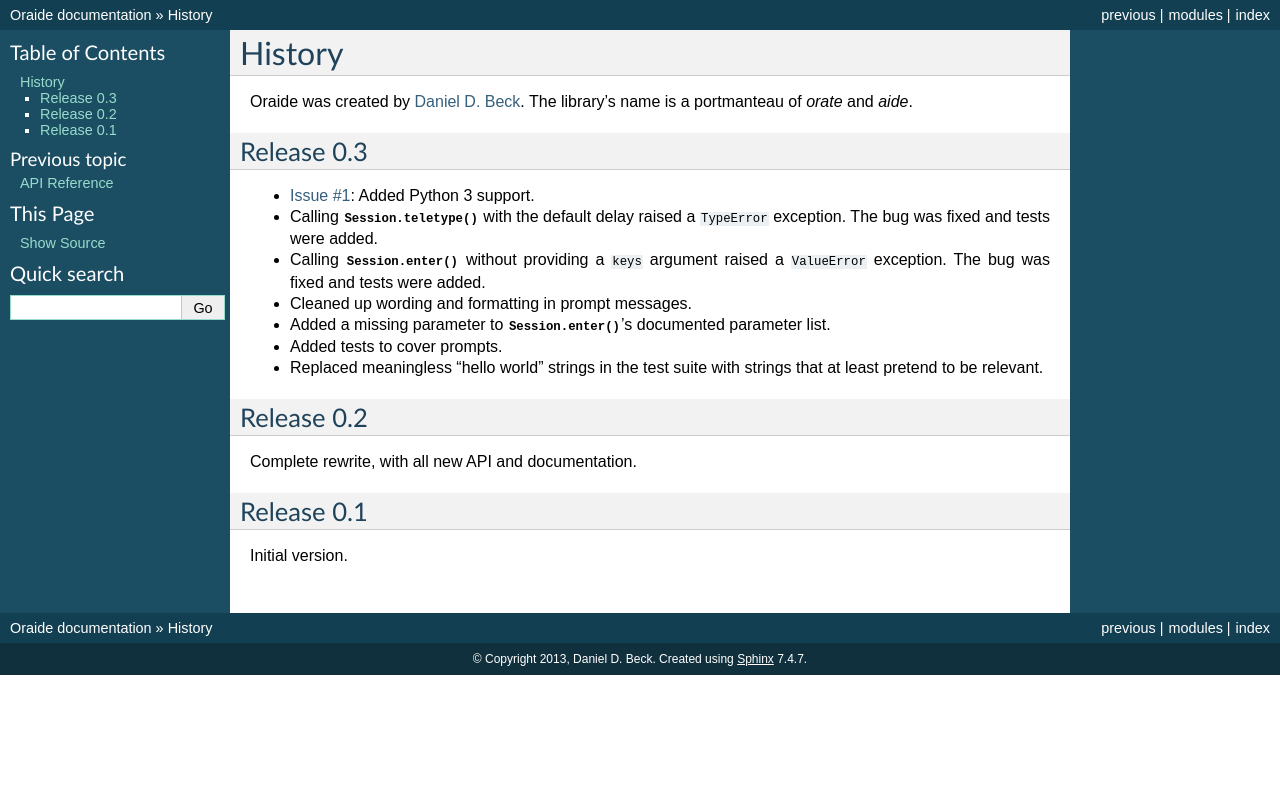
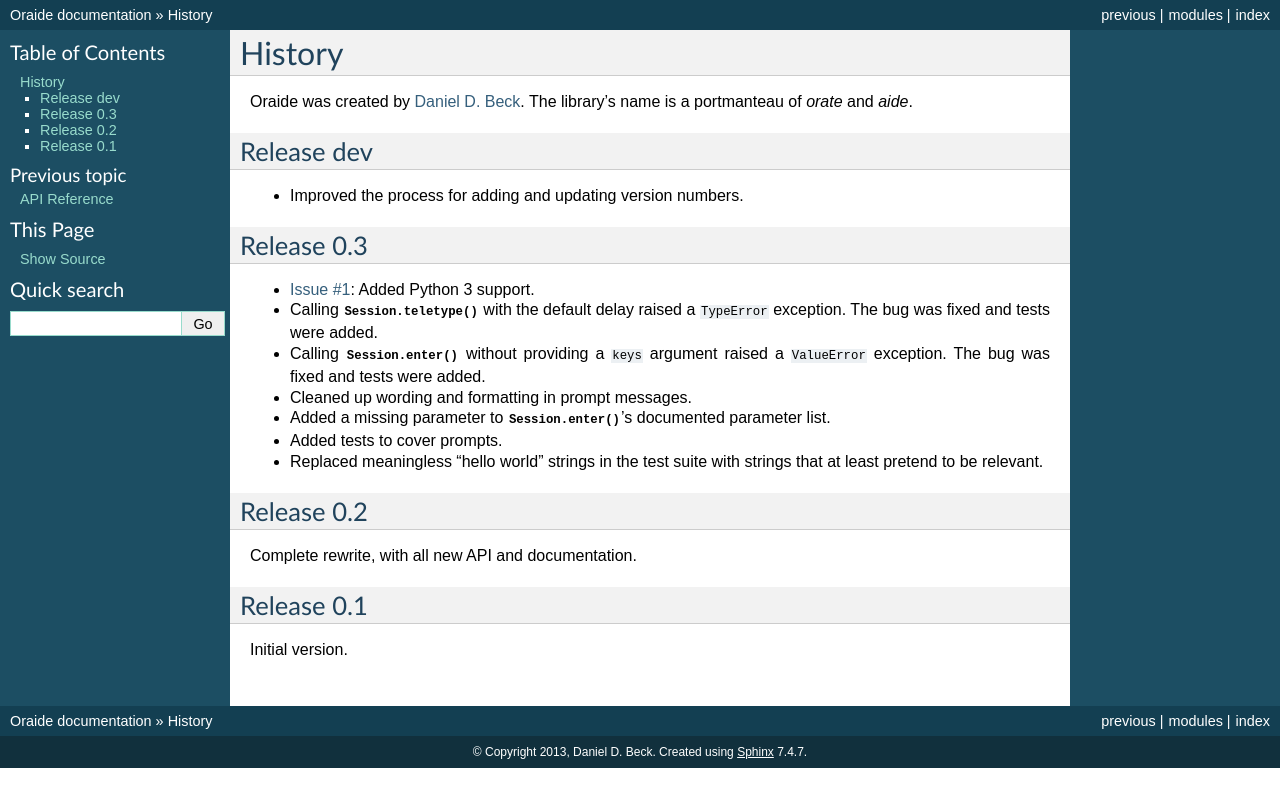
Before and after one commit to ddbeck/oraide, a Sphinx documentation site: the page built from docs/history.rst, in a window 1280 px wide. Shown: the top 807 px of the page. Built offline with Sphinx 7.4.7, drawn with Linux system fonts in a browser that asks for light colours; the version number could not be read and is left out.

Commit message:
add version number improvements to version history

```diff
--- a/docs/history.rst
+++ b/docs/history.rst
@@ -7,6 +7,12 @@
 The library's name is a portmanteau of *orate* and *aide*.
 
 .. _Daniel D. Beck: http://www.danieldbeck.com/
+
+Release dev
+-----------
+
+- Improved the process for adding and updating version numbers.
+
 
 Release 0.3
 -----------
```
